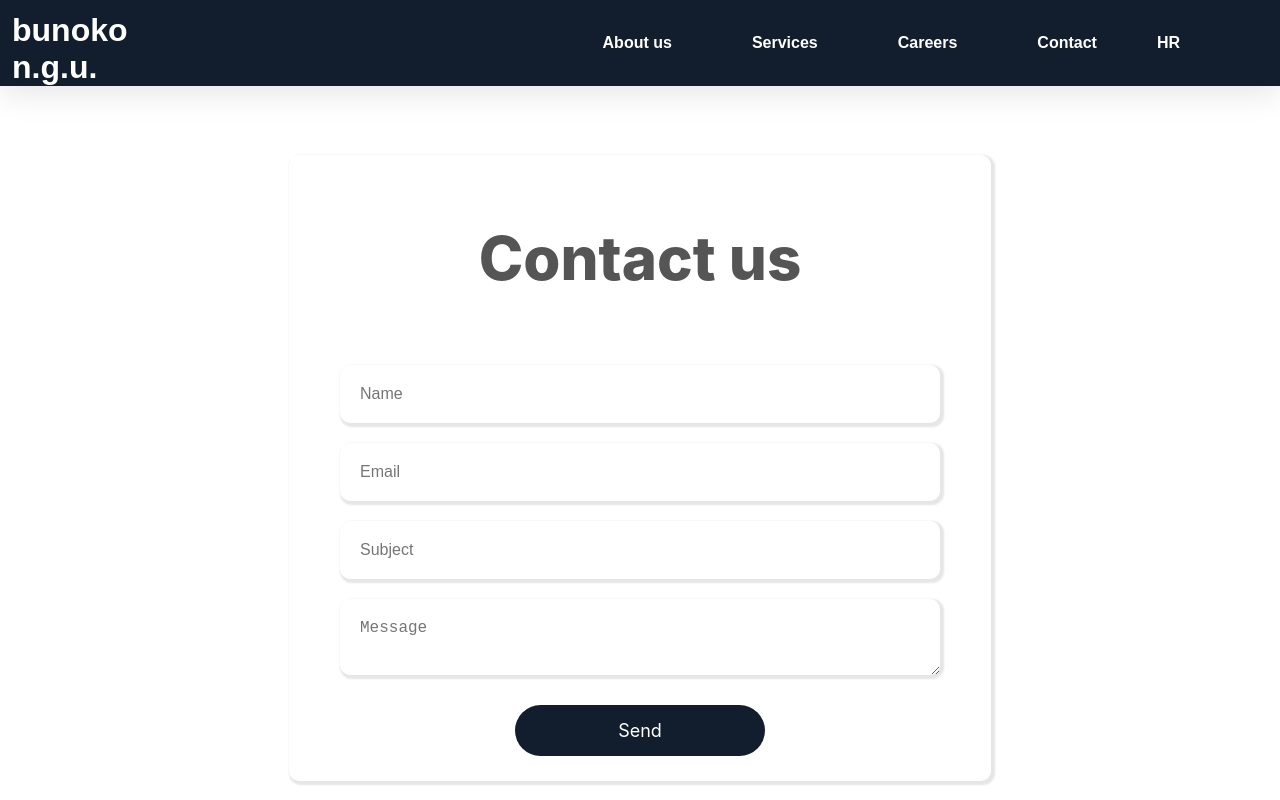
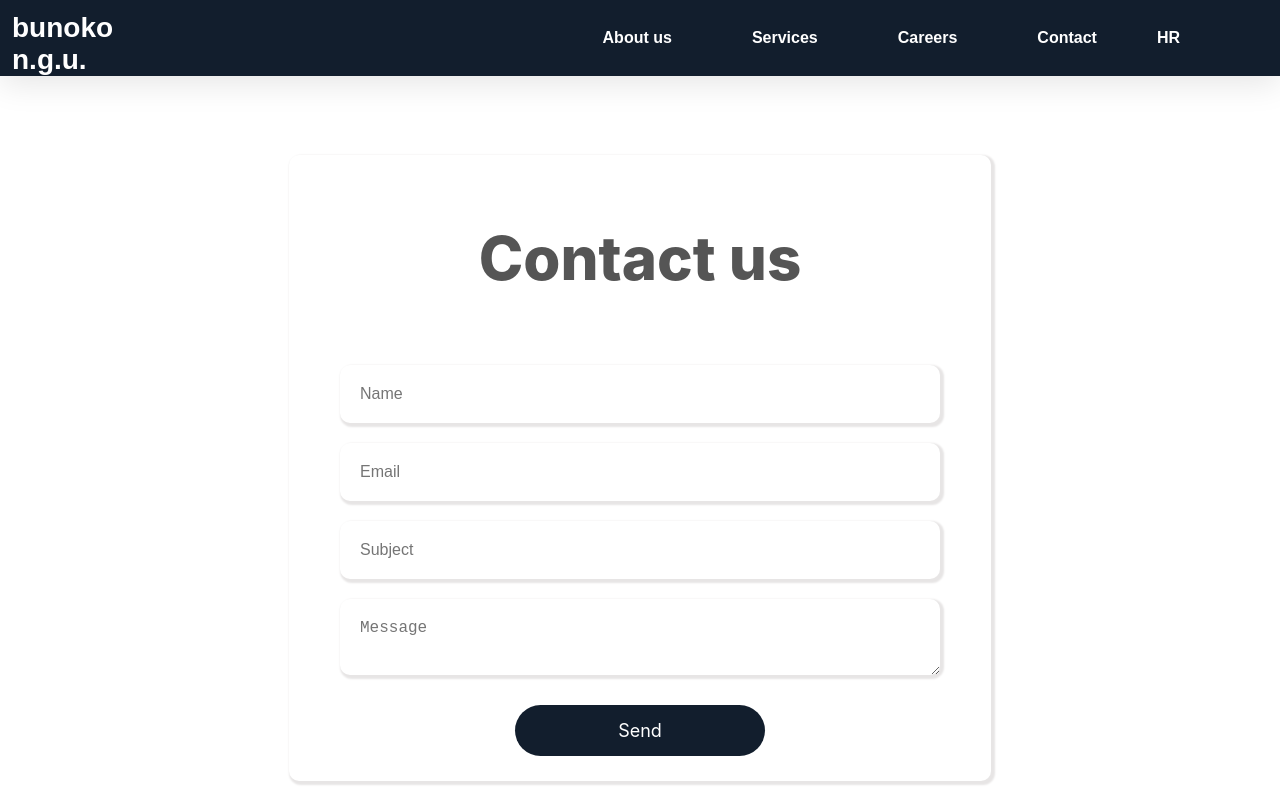
Before and after one commit to mnovak97/Bunoko-ngu, a React (Create React App) app in the folder bunoko-ngu/: page /contact in a window 1280 px wide. Shown: the top 800 px of the page. Built offline with nearby package versions, Linux system fonts and the light colour scheme.

Commit message:
header update

```diff
--- a/bunoko-ngu/src/components/Header/Header.css
+++ b/bunoko-ngu/src/components/Header/Header.css
@@ -12,6 +12,7 @@ header h1 {
   cursor: pointer;
   padding-left: 0.75rem;
   padding-top: 0.75rem;
+  font-size: 1.75rem;
 }
 header h1 a {
   color: white;
@@ -30,7 +31,7 @@ header nav ul {
   display: flex;
   justify-content: space-between;
   list-style-type: none;
-  align-items: center;
+  align-items: flex-end;
 }
 header nav ul li {
   padding-inline: 20px;
@@ -102,12 +103,15 @@ header nav .menu-btn {
     width: 100%;
     text-align: center;
   }
+  header nav ul li:hover {
+    border-bottom: none;
+  }
   header nav .menu-btn {
     position: absolute;
     display: flex;
     align-items: center;
     justify-content: center;
-    font-size: 2.5rem;
+    font-size: 3.45rem;
     right: 0;
     top: -1.85rem;
   }
--- a/bunoko-ngu/src/components/Header/Header.scss
+++ b/bunoko-ngu/src/components/Header/Header.scss
@@ -3,6 +3,7 @@ header{
             cursor: pointer;
             padding-left: 0.75rem;
             padding-top:0.75rem;
+            font-size:1.75rem;
             a{
                 color: white;
                 text-decoration: none;
@@ -29,7 +30,7 @@ header{
             display: flex;
             justify-content: space-between;
             list-style-type: none;
-            align-items: center;
+            align-items: flex-end;
             li{
                 padding-inline: 20px;
                 font-weight: 600;
@@ -106,6 +107,9 @@ header{
                 width: 100%;
                 text-align: center;
             }
+            li:hover{
+                border-bottom: none;
+            }
         }
 
         .menu-btn{
@@ -113,7 +117,7 @@ header{
             display:flex;
             align-items: center;
             justify-content: center;
-            font-size: 2.5rem;
+            font-size: 3.45rem;
             right:0;
             top:-1.85rem;
         }
--- a/bunoko-ngu/src/index.css
+++ b/bunoko-ngu/src/index.css
@@ -44,9 +44,3 @@ button:hover {
   text-align: center;
   margin-bottom: 50px;
 }/*# sourceMappingURL=index.css.map */
-
-@media screen and (max-width:600px) {
- body main{
-    padding-top:0;
-  }
-}
```
Also changed, not shown: 1 other file (tests, documents, lock files or other folders).
